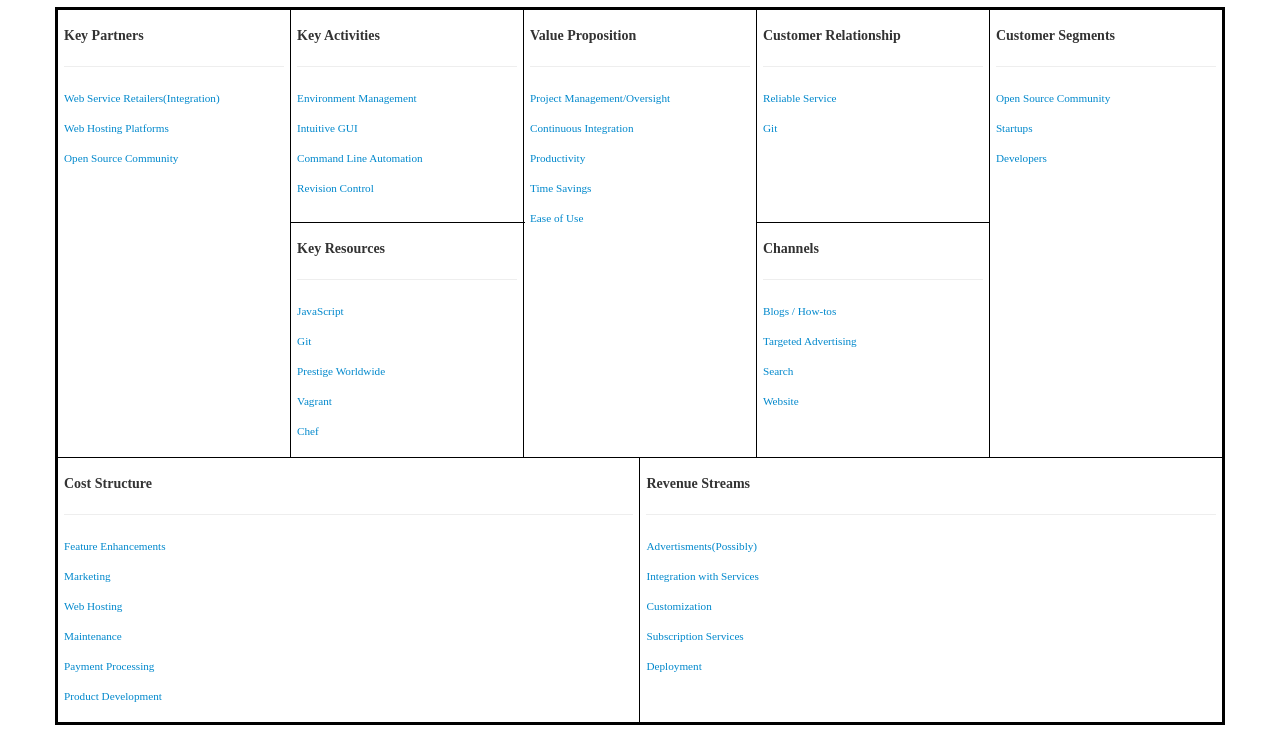
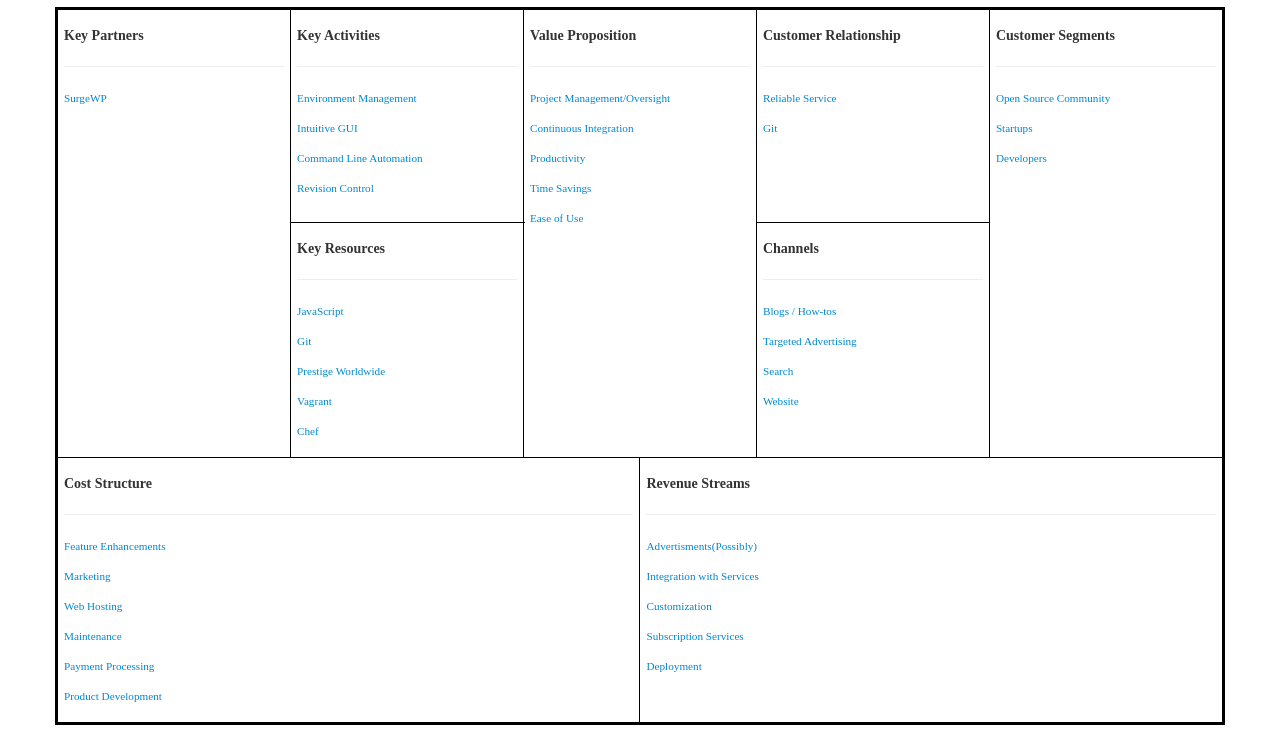
Before and after one commit to DevApp2450/DevAppBusinessModelCanvas, a plain HTML site: page index.html in a window 1280 px wide. Shown: the part 53-800 px from the top of the page. Drawn offline with Linux system fonts and the light colour scheme; a web font is replaced by a local one.

Commit message:
Updated Key Partners.

```diff
--- a/index.html
+++ b/index.html
@@ -29,9 +29,7 @@
 			 <h4></h4>
 			 <hr>
 			</div> -->
-			<p><a href="#" rel="popover" data-content="Integration with various web services such as AWS">Web Service Retailers(Integration)</a></p>
-			<p><a href="#" rel="popover" data-content="Integrated Deployment using major Web Hosts such as godaddy">Web Hosting Platforms</a></p>
-			<p><a href="#" rel="popover" data-content="Open Source projects drive user feedback and improve maintainability">Open Source Community</a></p>
+			<p><a href="#" rel="popover" data-content="Parent Company / Deployer">SurgeWP</a></p>
 			<!--<p><a href="#" rel="popover" data-content="test">test</a></p>-->
           </td>
           <td colspan="2">
```
